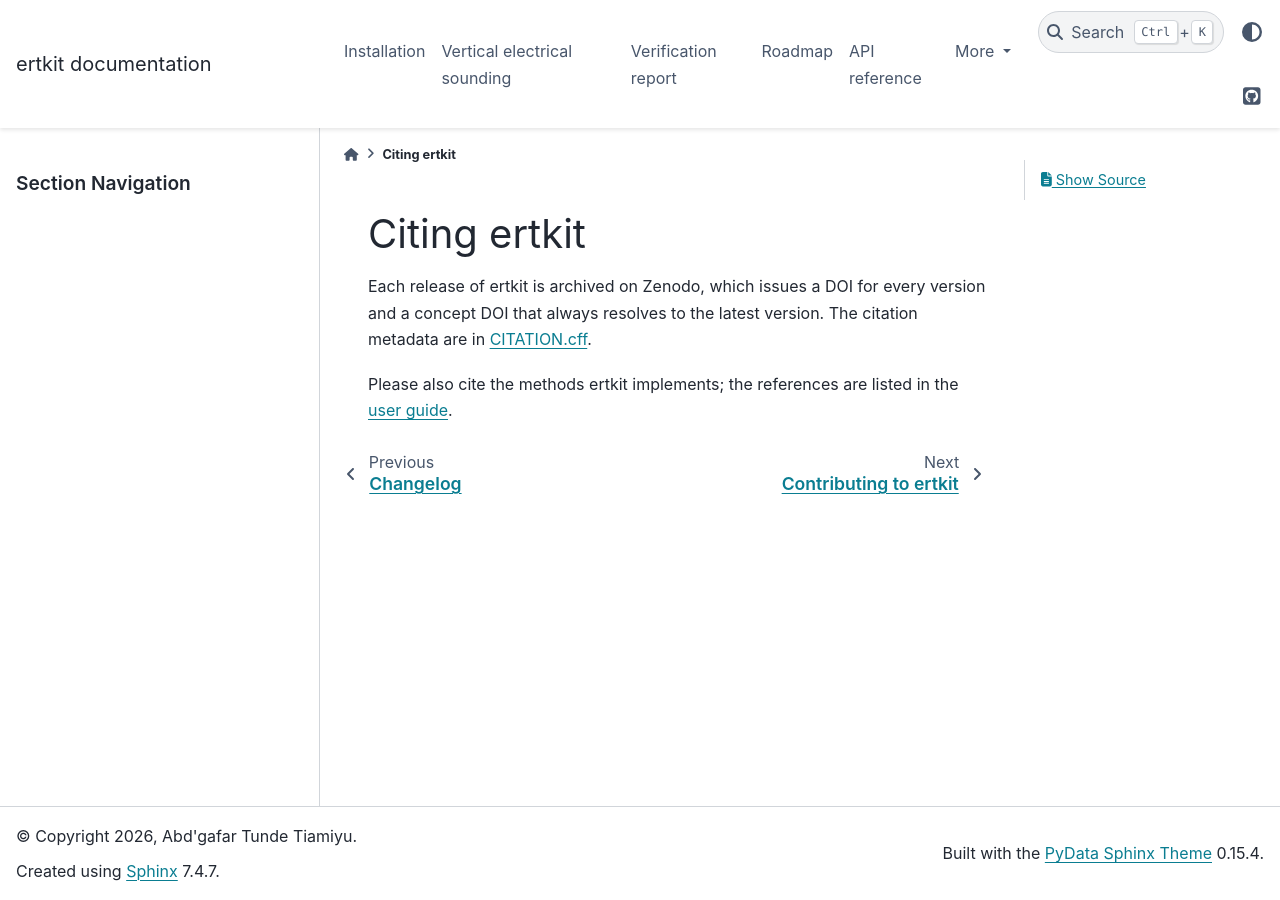
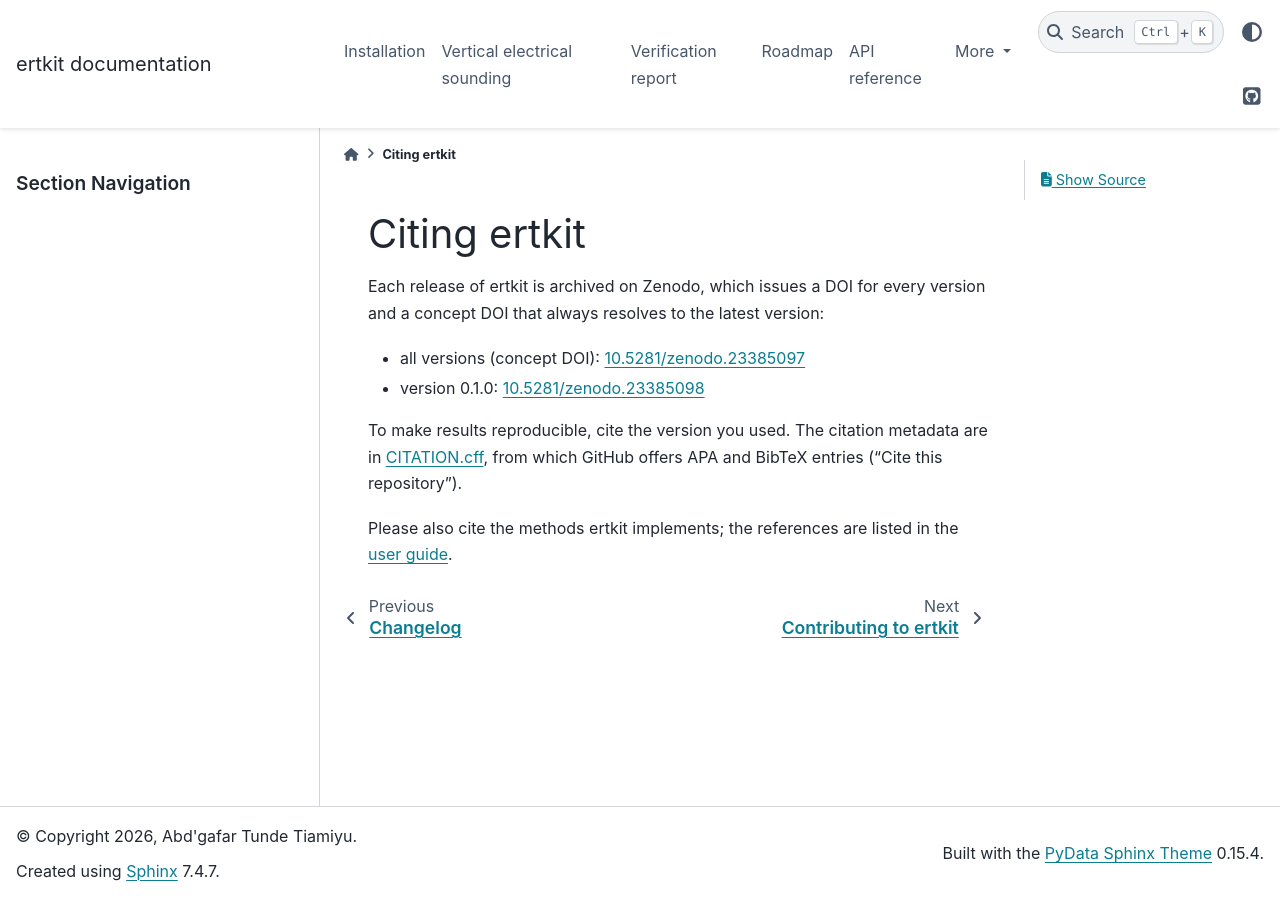
Before and after one commit to abdgafartunde/ertkit, a Sphinx documentation site: the page built from docs/citing.md, in a window 1280 px wide. Built offline with Sphinx 7.4.7 and the PyData theme 0.15.4, drawn with Linux system fonts in a browser that asks for light colours; pages that are not in the unit, such as notebooks, are missing from menus; the version number could not be read and is left out.

Commit message:
Add the Zenodo DOI to the citation metadata, README and documentation (#12)

```diff
--- a/docs/citing.md
+++ b/docs/citing.md
@@ -1,9 +1,17 @@
 # Citing ertkit
 
 Each release of ertkit is archived on Zenodo, which issues a DOI for every
-version and a concept DOI that always resolves to the latest version. The
-citation metadata are in
-[CITATION.cff](https://github.com/abdgafartunde/ertkit/blob/main/CITATION.cff).
+version and a concept DOI that always resolves to the latest version:
+
+- all versions (concept DOI):
+  [10.5281/zenodo.23385097](https://doi.org/10.5281/zenodo.23385097)
+- version 0.1.0:
+  [10.5281/zenodo.23385098](https://doi.org/10.5281/zenodo.23385098)
+
+To make results reproducible, cite the version you used. The citation
+metadata are in
+[CITATION.cff](https://github.com/abdgafartunde/ertkit/blob/main/CITATION.cff),
+from which GitHub offers APA and BibTeX entries ("Cite this repository").
 
 Please also cite the methods ertkit implements; the references are listed in
 the [user guide](user_guide/ves.md#references).
--- a/pyproject.toml
+++ b/pyproject.toml
@@ -51,6 +51,7 @@ Documentation = "https://abdgafartunde.github.io/ertkit/"
 Source = "https://github.com/abdgafartunde/ertkit"
 Issues = "https://github.com/abdgafartunde/ertkit/issues"
 Changelog = "https://github.com/abdgafartunde/ertkit/blob/main/CHANGELOG.md"
+Citation = "https://doi.org/10.5281/zenodo.23385097"
 
 [dependency-groups]
 test = [
```
Also changed, not shown: CHANGELOG.md (+5 -0 lines), README.md (+4 -1 lines), 1 other file.
